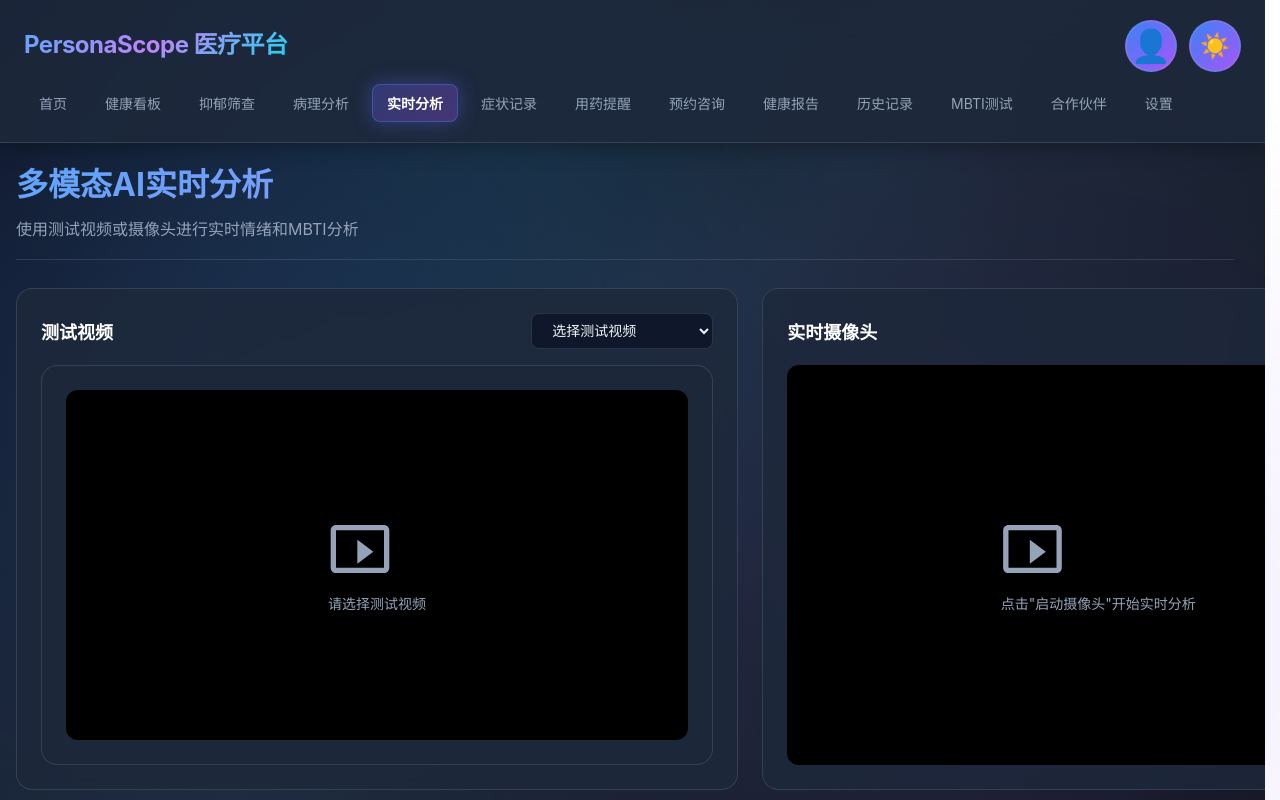
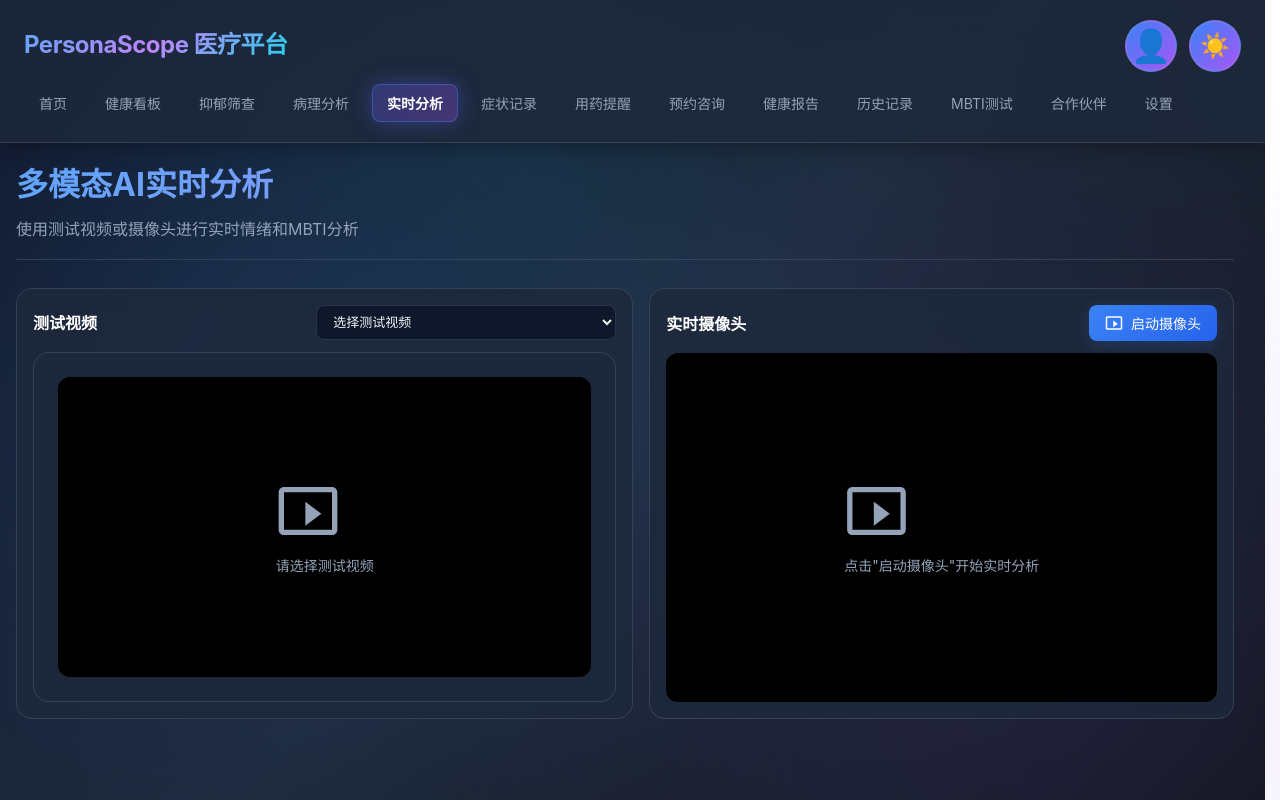
Before and after one commit to bosprimigenious/PersonaScope, a React (Vite) app: page /analysis in a window 1280 px wide. Built offline with nearby package versions, Linux system fonts and the light colour scheme.

Commit message:
fix: 实时分析页面放大视频框，扩展到全页面，防止左右滑动

```diff
--- a/src/components/VideoPlayer.css
+++ b/src/components/VideoPlayer.css
@@ -26,8 +26,7 @@
   border-radius: 12px;
   overflow: hidden;
   background: #000;
-  min-height: 350px;
-  max-height: 450px;
+  min-height: calc(50vh - 100px);
 }
 
 .video-player-video {
--- a/src/pages/analysis/AnalysisPage.css
+++ b/src/pages/analysis/AnalysisPage.css
@@ -1,19 +1,22 @@
 .analysis-page {
-  padding: 24px;
+  padding: 16px;
   scrollbar-gutter: stable;
-  max-width: 1400px;
-  margin: 0 auto;
+  max-width: 100%;
+  margin: 0;
   width: 100%;
+  overflow-x: hidden;
 }
 
 /* 视频框容器 - 两个框在同一行，确保同时可见 */
 .analysis-videos-container {
   display: grid;
   grid-template-columns: 1fr 1fr;
-  gap: 24px;
+  gap: 16px;
   margin-bottom: 24px;
   align-items: stretch;
   width: 100%;
+  max-width: 100%;
+  padding: 0;
 }
 
 .analysis-video-section,
@@ -21,12 +24,13 @@
   background: var(--panel);
   border: 1px solid var(--border);
   border-radius: 16px;
-  padding: 24px;
+  padding: 16px;
   backdrop-filter: blur(10px);
   display: flex;
   flex-direction: column;
   min-height: 0;
   height: auto;
+  width: 100%;
 }
 
 /* 确保两个视频框高度一致 */
@@ -41,26 +45,32 @@
   display: flex;
   justify-content: space-between;
   align-items: center;
-  margin-bottom: 16px;
+  margin-bottom: 12px;
+  gap: 12px;
+  flex-wrap: wrap;
 }
 
 .video-section-header h3,
 .camera-section-header h3 {
   margin: 0;
-  font-size: 18px;
+  font-size: 16px;
   font-weight: 600;
   color: var(--text-bright);
+  white-space: nowrap;
 }
 
 .video-select {
-  padding: 8px 16px;
+  padding: 8px 12px;
   background: var(--bg);
   border: 1px solid var(--border);
   border-radius: 8px;
   color: var(--text);
-  font-size: 14px;
+  font-size: 13px;
   cursor: pointer;
   transition: all 0.3s ease;
+  flex: 1;
+  min-width: 150px;
+  max-width: 300px;
 }
 
 .video-select:hover {
@@ -114,10 +124,14 @@
   flex-direction: column;
 }
 
+.test-video-player {
+  width: 100%;
+}
+
 .test-video-player .video-player-wrapper {
   flex: 1;
-  min-height: 350px;
-  max-height: 450px;
+  min-height: calc(50vh - 100px);
+  width: 100%;
 }
 
 .camera-actions {
@@ -158,8 +172,7 @@
   border-radius: 12px;
   overflow: hidden;
   background: #000;
-  min-height: 350px;
-  max-height: 450px;
+  min-height: calc(50vh - 100px);
   flex: 1;
 }
 
@@ -412,7 +425,16 @@
 
   .test-video-player .video-player-wrapper,
   .camera-video-wrap {
-    min-height: 300px;
-    max-height: 400px;
+    min-height: calc(40vh - 80px);
+  }
+
+  .video-section-header,
+  .camera-section-header {
+    flex-direction: column;
+    align-items: stretch;
+  }
+
+  .video-select {
+    max-width: 100%;
   }
 }
```
